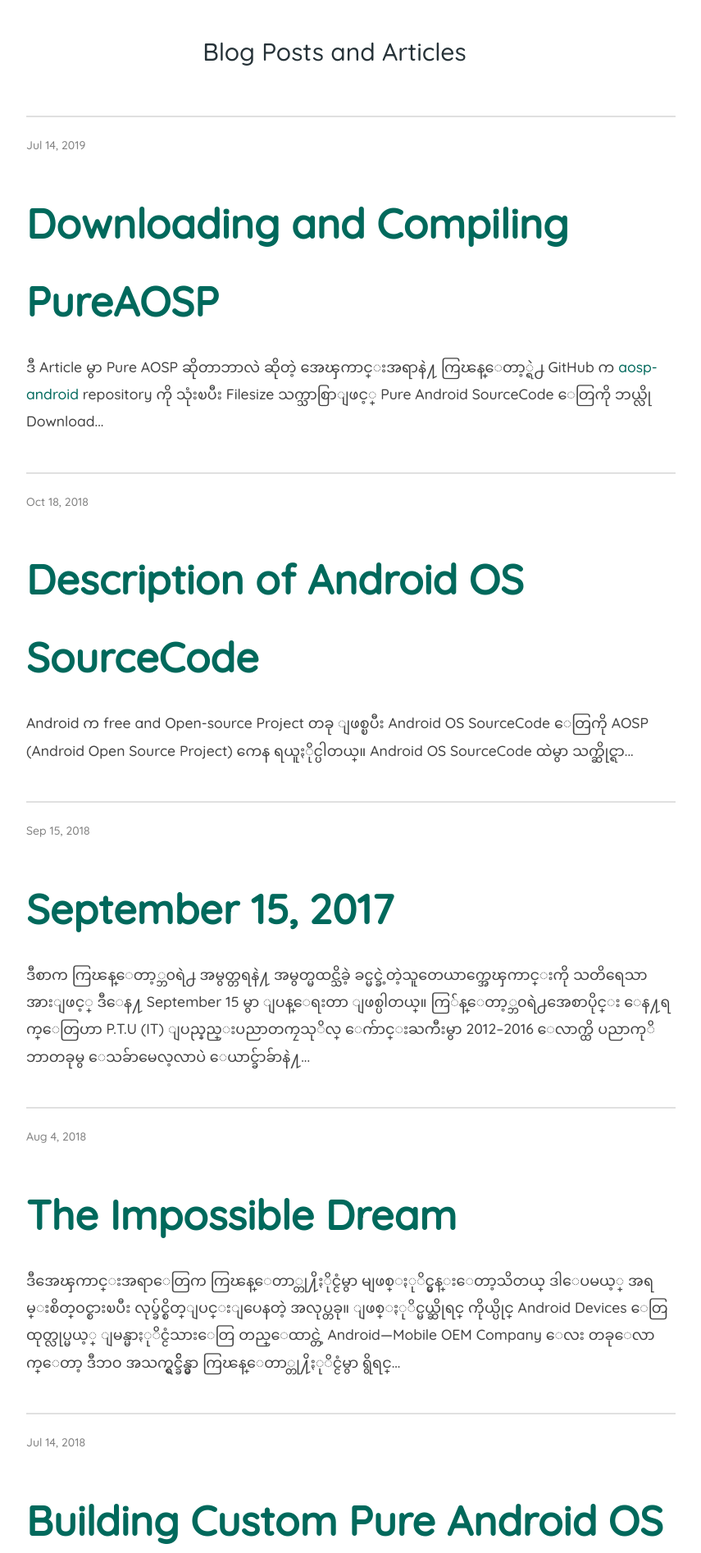
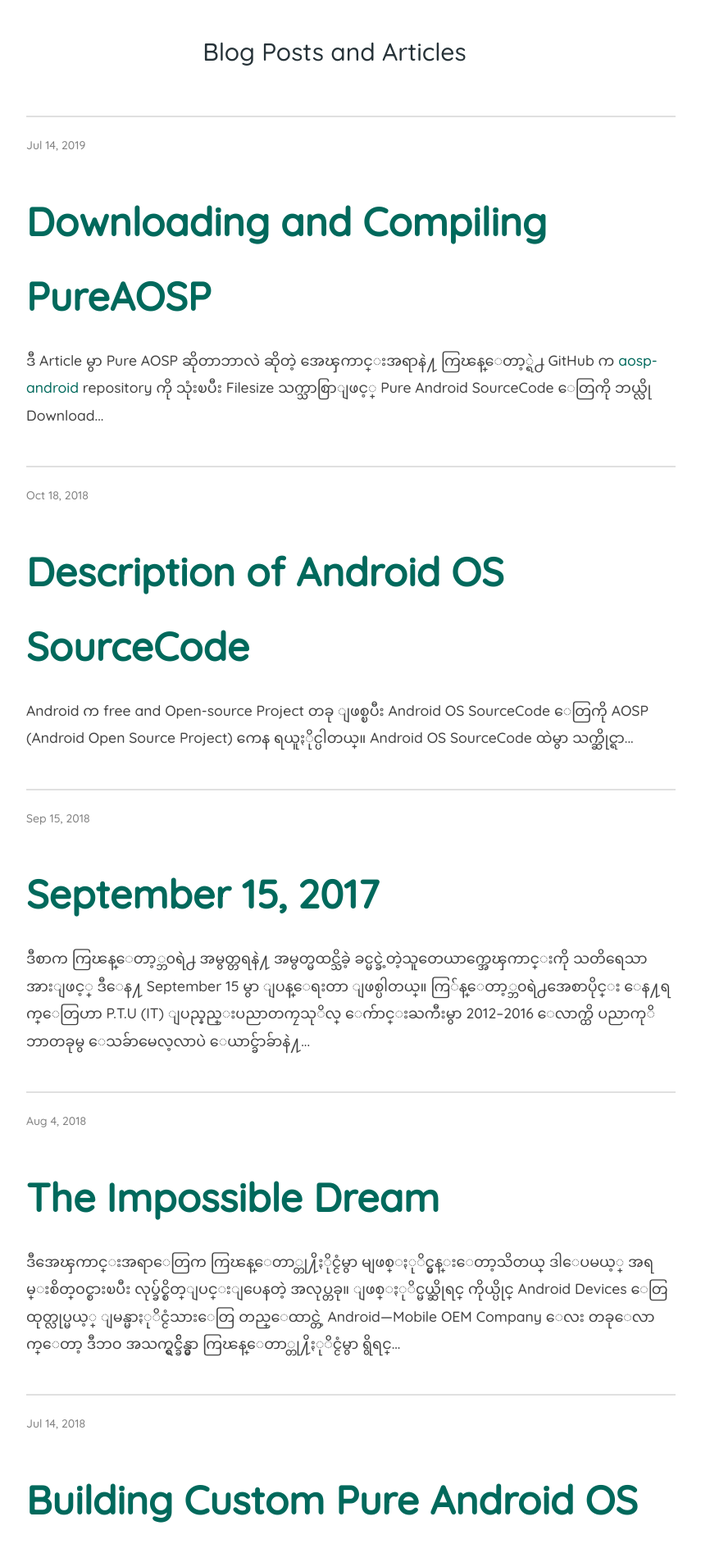
Before and after one commit to zawzaww/zawzaww.github.io, a Jekyll site: the page built from blog/index.html, in a window 1280 px wide. Shown: the part 360-2254 px from the top of the page at 82% size, without its empty margins (232-1087 px from the left). Built offline with Jekyll 4.4.1, drawn with Linux system fonts in a browser that asks for light colours; the list of posts is cut into pages by our own code.

Commit message:
_sass: _layout: jekyll-theme-cayman-blog: Reduce post-link font size
Signed-off-by: Zaw Zaw <zawzthein@outlook.com>

```diff
--- a/_sass/blog/_layout.scss
+++ b/_sass/blog/_layout.scss
@@ -138,6 +138,6 @@
 
 .post-link {
   display: block;
-  font-size: 50px;
+  font-size: 48px;
   font-weight: 600;
 }
--- a/_sass/jekyll-theme-cayman-blog.scss
+++ b/_sass/jekyll-theme-cayman-blog.scss
@@ -122,7 +122,7 @@ img-circle {
 .project-name {
   margin-top: 0;
   font-family: "Quicksand", "Helvetica Neue", Helvetica, Arial, sans-serif;
-  font-size:  50px;
+  font-size:  48px;
   font-weight: 600;
   margin-bottom: 0.1rem;
 
```
